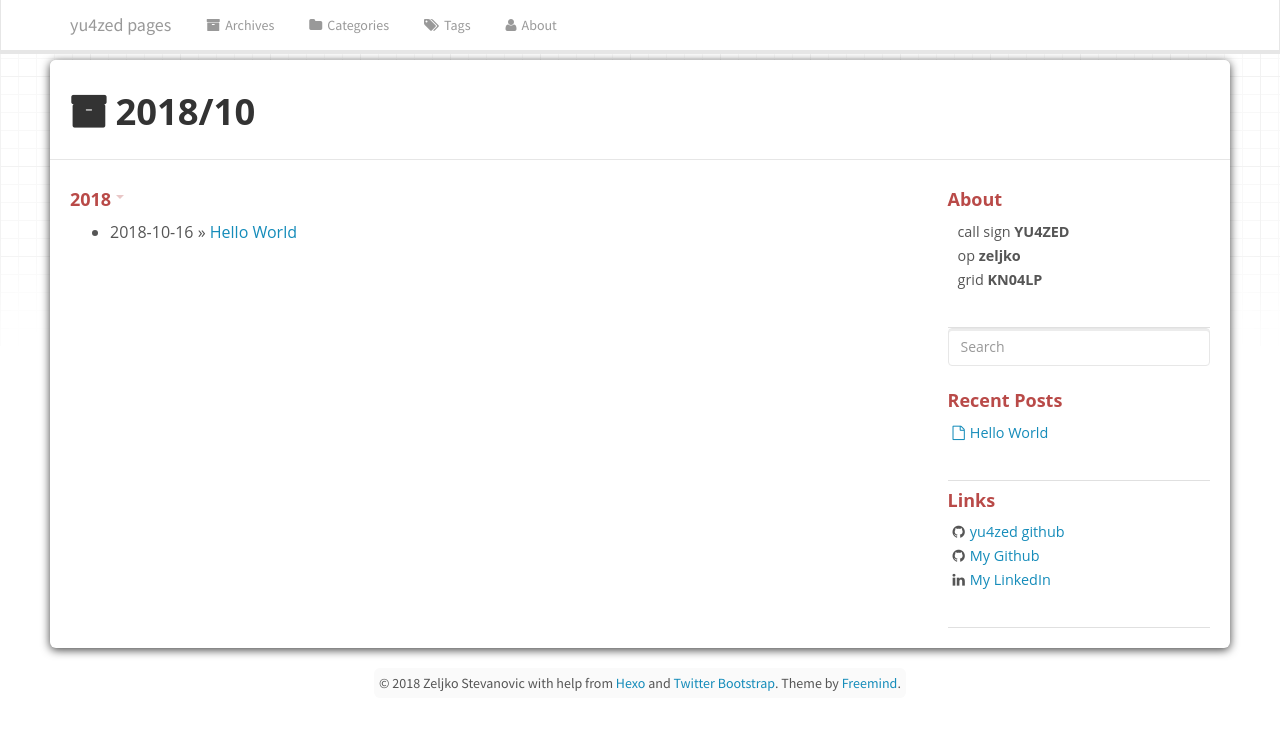
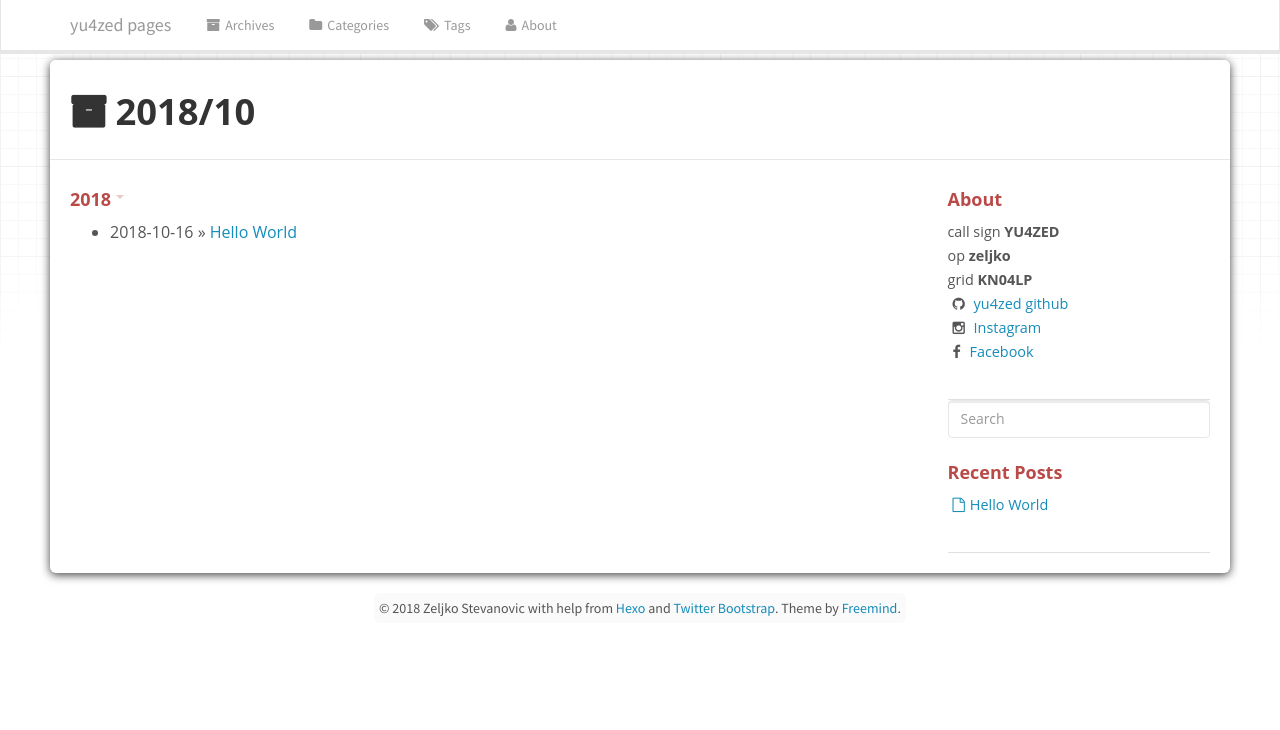
Before and after one commit to yu4zed/yu4zed.github.io, a plain HTML site: page archives/2018/10/index.html in a window 1280 px wide. Drawn offline with Linux system fonts and the light colour scheme.

Commit message:
Site updated: 2018-10-18 19:42:15

```diff
--- a/archives/2018/10/index.html
+++ b/archives/2018/10/index.html
@@ -138,14 +138,35 @@
 	<h4>About</h4>
 	<ul class="blogroll list-unstyled">
 
-		<li><i class=""></i>call sign <b>YU4ZED</b></li>
 
-		<li><i class=""></i>op <b>zeljko</b></li>
+		<li><span>call sign</span> <b>YU4ZED</b></li>
 
-		<li><i class=""></i>grid <b>KN04LP</b></li>
+
+
+		<li><span>op</span> <b>zeljko</b></li>
+
+
+
+		<li><span>grid</span> <b>KN04LP</b></li>
+
+
+
+		<li><i class="fa fa-github"></i> <a href="https://github.com/yu4zed" title="https://github.com/yu4zed" target="_blank"]>yu4zed github</a></li>
+
+
+
+		<li><i class="fa fa-instagram"></i> <a href="https://www.instagram.com/yu4zed" title="https://www.instagram.com/yu4zed" target="_blank"]>Instagram</a></li>
+
+
+
+		<li><i class="fa fa-facebook"></i> <a href="https://www.facebook.com/yu4zed" title="https://www.facebook.com/yu4zed" target="_blank"]>Facebook</a></li>
+
 
 	</ul>
 </div>
+
+
+
 
 
 
@@ -177,19 +198,6 @@
 </div>
 
 
-
-<div class="widget">
-	<h4>Links</h4>
-	<ul class="blogroll list-unstyled">
-
-		<li><i class="fa fa-github"></i><a href="https://github.com/yu4zed" title="yu4zed github" target="_blank"]);">yu4zed github</a></li>
-
-		<li><i class="fa fa-github"></i><a href="http://www.github.com/zsteva" title="My Github account." target="_blank"]);">My Github</a></li>
-
-		<li><i class="fa fa-linkedin"></i><a href="http://www.linkedin.com/in/hahack" title="My Linkin account." target="_blank"]);">My LinkedIn</a></li>
-
-	</ul>
-</div>
 
 
 
```
Also changed, not shown: archives/2018/index.html (+24 -16 lines), archives/index.html (+24 -16 lines), index.html (+24 -16 lines).
